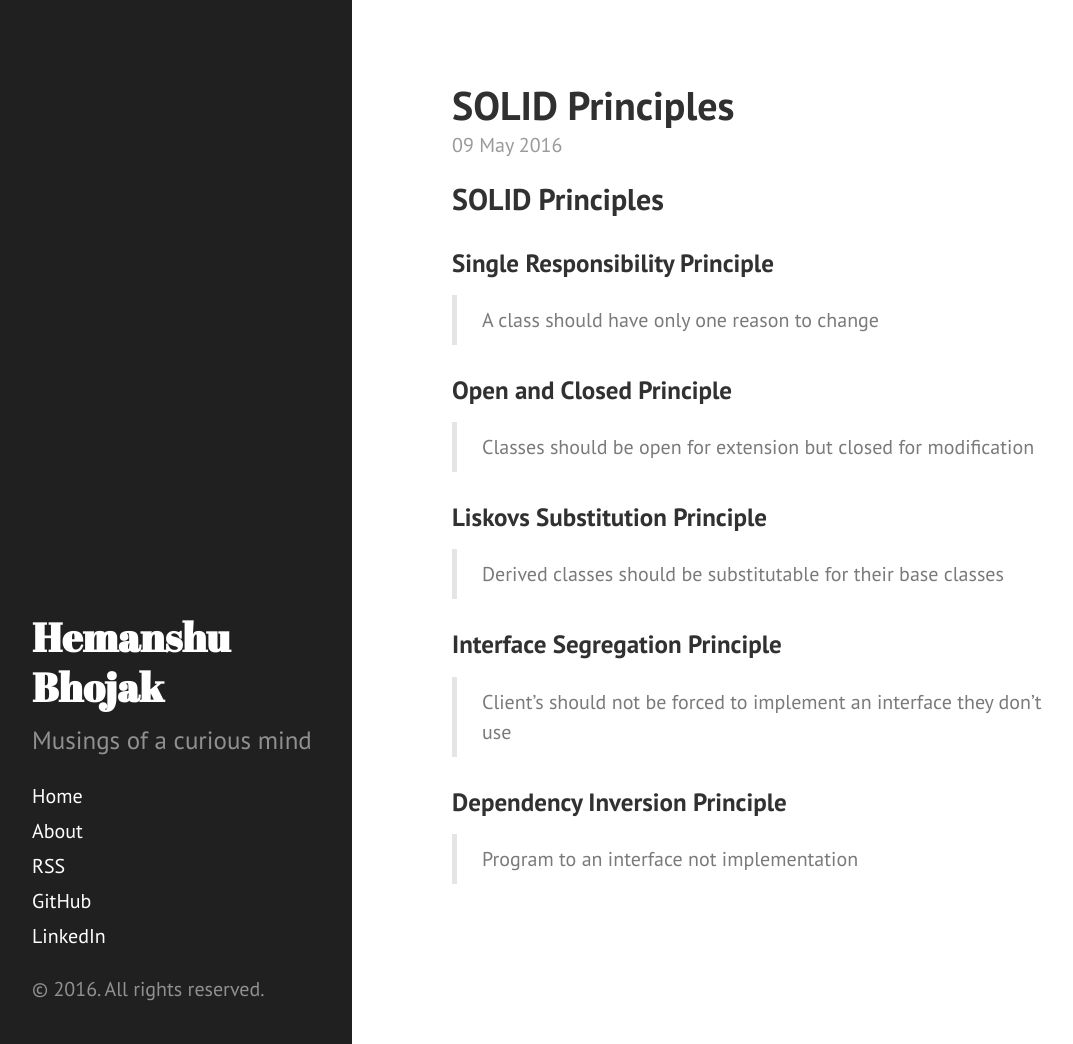
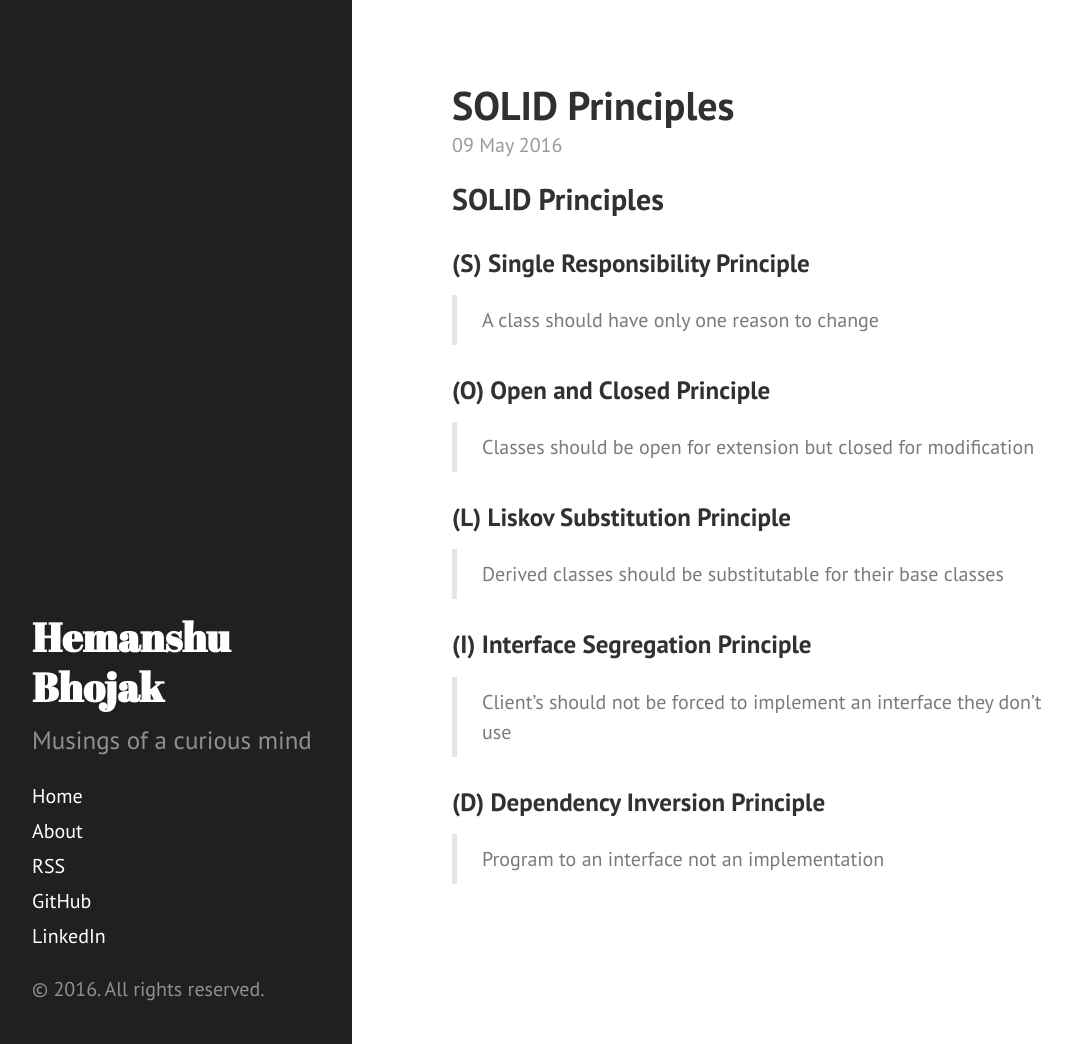
Before and after one commit to technoheman/hemanshubhojak.com, a Jekyll site: the page built from _posts/2016-05-09-solid-principles.markdown, in a window 1280 px wide and 1044 px high. Shown: the whole window, without its empty margins (8-1081 px from the left). Built offline with Jekyll 4.4.1, drawn with Linux system fonts in a browser that asks for light colours; comment, search, counter and statistics services are not loaded.

Commit message:
Update 2016-05-09-solid-principles.markdown

```diff
--- a/_posts/2016-05-09-solid-principles.markdown
+++ b/_posts/2016-05-09-solid-principles.markdown
@@ -7,17 +7,17 @@ categories: design design-principles solid
 
 ## SOLID Principles
 
-### Single Responsibility Principle
+### (S) Single Responsibility Principle
 > A class should have only one reason to change
 
-### Open and Closed Principle
+### (O) Open and Closed Principle
 > Classes should be open for extension but closed for modification
 
-### Liskovs Substitution Principle
+### (L) Liskov Substitution Principle
 > Derived classes should be substitutable for their base classes
 
-### Interface Segregation Principle
+### (I) Interface Segregation Principle
 > Client's should not be forced to implement an interface they don't use
 
-### Dependency Inversion Principle
-> Program to an interface not implementation
+### (D) Dependency Inversion Principle
+> Program to an interface not an implementation
```
